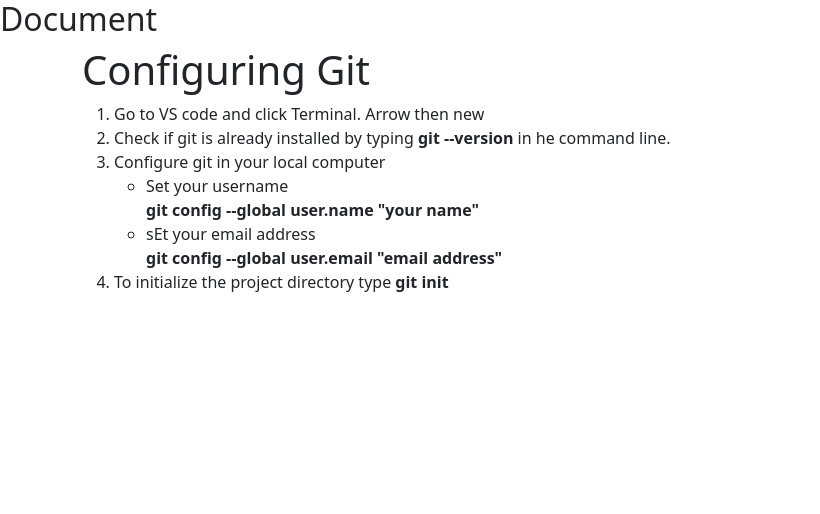
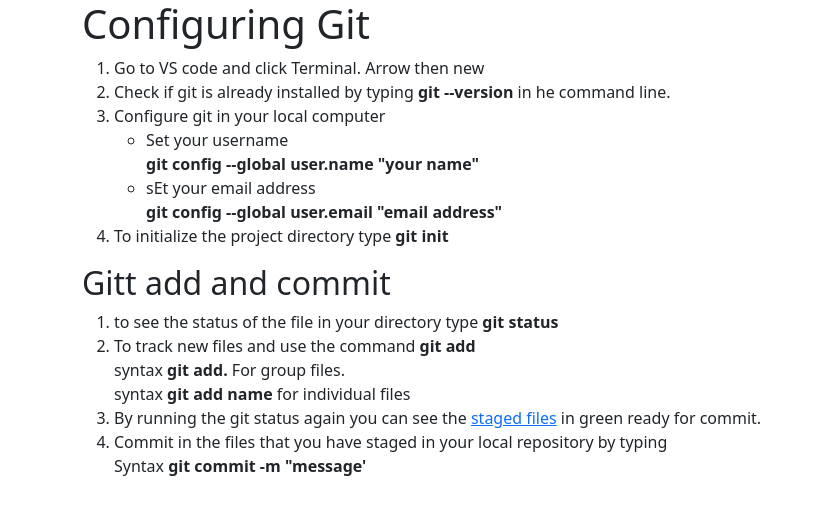
Before and after one commit to Justine012/firstgit, a plain HTML site: page index.html in a window 1280 px wide. Shown: the whole page, without its empty margins (0-820 px from the left). Drawn offline with nearby package versions, Linux system fonts and the light colour scheme.

Commit message:
added list in git file

```diff
--- a/index.html
+++ b/index.html
@@ -11,7 +11,6 @@
 </head>
 
 <body>
-    <h2>Document</h2>
     <div class="container">
         <h1>Configuring Git</h1>
         <ol>
@@ -28,8 +27,22 @@
                     <b>git config --global user.email "email address"</b>
                 </li>
             </ul>
+
             <li>To initialize the project directory type <b>git init</b></li>
         </ol>
+        <h2>Gitt add and commit</h2>
+        <ol>
+            <li>to see the status of the file in your directory type <b>git status</b></li>
+            <li>To track new files and use the command <b>git add</b><br> syntax <b> git add.</b> For group files. <br>
+                syntax <b>git add name</b> for individual files</li>
+            <li> By running the git status again you can see the <a href="gitstaging.html"> staged files</a> in green ready for commit.</li>
+            <li>Commit in the files that you have staged in your local repository by typing <br>
+            Syntax <b>git commit -m "message'</b></li>
+
+
+        </ol>
+
+
     </div>
 
 
```
Also changed, not shown: gitstaging.html (added, +22 -0 lines), git.png (added), github.html (added), github.png (added).
